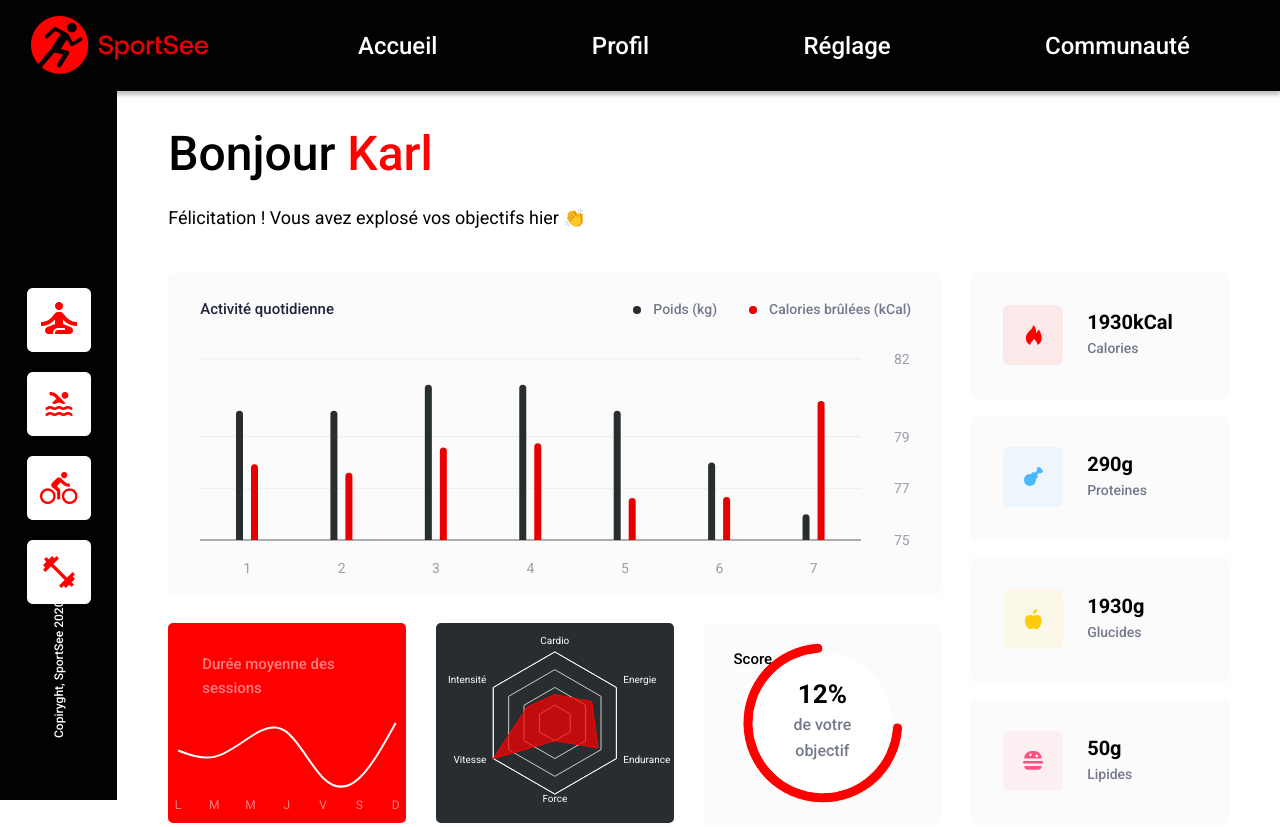
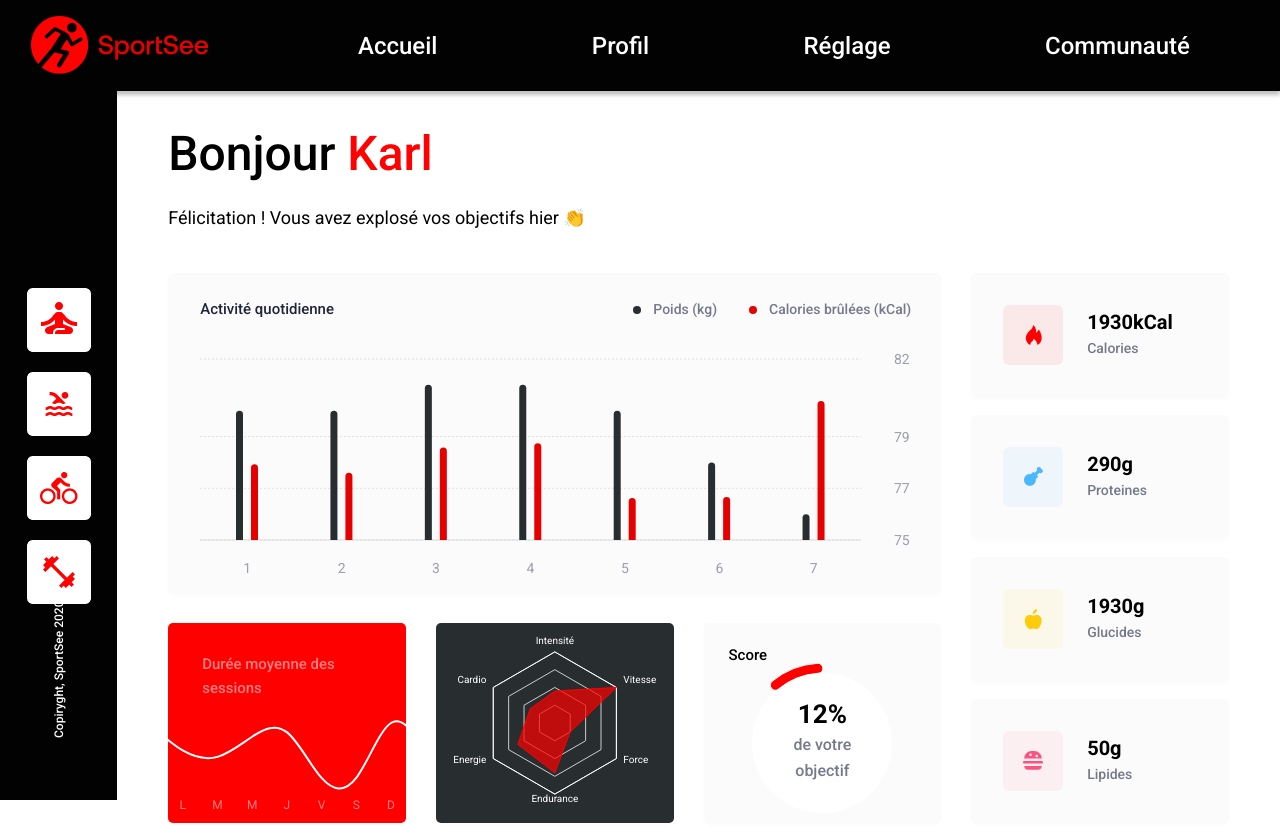
Before and after one commit to jerome-foulet/FouletJerome_12_10092022, a React (Create React App) app: page / in a window 1280 px wide. Built offline with nearby package versions, Linux system fonts and the light colour scheme.

Commit message:
feat(inte): fix responsive

```diff
--- a/src/App.jsx
+++ b/src/App.jsx
@@ -1,5 +1,6 @@
-import React from "react";
+import { React, useEffect, useState } from "react";
 import { useSearchParams } from "react-router-dom";
+
 import logo from "./assets/logo.png";
 import yoga from "./assets/yoga.png";
 import swimming from "./assets/swimming.png";
@@ -9,7 +10,7 @@ import caloriesIcon from "./assets/icon_calories.png";
 import proteinesIcon from "./assets/icon_proteines.png";
 import glucidesIcon from "./assets/icon_glucides.svg";
 import fatIcon from "./assets/icon_fat.svg";
-import { useEffect, useState } from "react";
+
 import getDatas from "./services/getDatas";
 import DailyActivity from "./components/dailyActivity";
 import AverageSessionDuration from "./components/averageSessionDuration";
--- a/src/components/averageSessionDuration.jsx
+++ b/src/components/averageSessionDuration.jsx
@@ -1,3 +1,4 @@
+import { useState } from "react";
 import {
   Line,
   LineChart,
@@ -9,6 +10,13 @@ import {
 
 function AverageSessionDuration({ averageSessionDatas }) {
   const { sessions } = averageSessionDatas;
+  // Set 2 values at the ends for line continuity
+  let sessionsToEcho = [
+    { ...sessions.slice(-1)[0], tickDisplay: false },
+    ...sessions,
+    { ...sessions[0], tickDisplay: false },
+  ];
+  //console.log(sessionsToEcho);
 
   const formatTick = (value) => {
     const ticks = {
@@ -25,6 +33,7 @@ function AverageSessionDuration({ averageSessionDatas }) {
 
   const CustomTooltip = ({ active, payload }) => {
     if (active && payload && payload.length) {
+      if (payload[0].payload.tickDisplay === false) return null;
       return <div className="customTooltip">{`${payload[0].value} min`}</div>;
     }
     return null;
@@ -35,8 +44,8 @@ function AverageSessionDuration({ averageSessionDatas }) {
       <h2>Durée moyenne des sessions</h2>
       <ResponsiveContainer width="100%" height="100%">
         <LineChart
-          data={sessions}
-          margin={{ left: 10, right: 10, top: 100, bottom: 15 }}
+          data={sessionsToEcho}
+          margin={{ left: -20, right: -20, top: 100, bottom: 15 }}
         >
           <Tooltip
             content={<CustomTooltip />}
@@ -58,7 +67,7 @@ function AverageSessionDuration({ averageSessionDatas }) {
             tick={{ fontSize: 12 }}
             tickFormatter={formatTick}
             dy={15}
-            interval={"preserveStartEnd"}
+            interval={0}
           />
           <YAxis hide={true} domain={["dataMin", "dataMax"]} />
         </LineChart>
--- a/src/components/dailyActivity.jsx
+++ b/src/components/dailyActivity.jsx
@@ -51,7 +51,7 @@ function DailyActivity({ activityDatas }) {
           />
           <CartesianGrid
             stroke="#DEDEDE"
-            strokeDasharray="1 1"
+            strokeDasharray="2 2"
             vertical={false}
           />
           <XAxis
@@ -61,6 +61,7 @@ function DailyActivity({ activityDatas }) {
             tickLine={false}
             dy={15}
             tick={{ fill: "#9B9EAC", fontSize: 14 }}
+            stroke={"#DEDEDE"}
           />
           <YAxis
             yAxisId="kilogram"
--- a/src/components/performances.jsx
+++ b/src/components/performances.jsx
@@ -7,6 +7,7 @@ import {
 } from "recharts";
 
 function Performances({ performanceDatas }) {
+  performanceDatas.data.reverse();
   const { data, kind } = performanceDatas;
 
   const formatTick = (value) => {
--- a/src/components/score.jsx
+++ b/src/components/score.jsx
@@ -1,7 +1,7 @@
 import { Cell, Pie, PieChart, ResponsiveContainer } from "recharts";
 
 function Score({ userDatas }) {
-  //userDatas.score = 0.9;
+  //userDatas.score = 340;
   return (
     <article className="statsCard score">
       <h2>Score</h2>
@@ -13,7 +13,7 @@ function Score({ userDatas }) {
           objectif
         </div>
       </div>
-      <ResponsiveContainer width="100%" height="100%">
+      <ResponsiveContainer width="100%" height="80%">
         <PieChart>
           <Pie
             data={[userDatas]}
@@ -24,7 +24,7 @@ function Score({ userDatas }) {
             innerRadius={70}
             outerRadius={80}
             startAngle={90}
-            endAngle={360}
+            endAngle={90 + (userDatas.score / 100) * 360}
           >
             {[userDatas].map((entry, index) => (
               <Cell key={`cell-${index}`} fill="red" />
--- a/src/index.css
+++ b/src/index.css
@@ -258,12 +258,16 @@ main {
 
 .score h2 {
   position: absolute;
-  top: 24px;
-  left: 30px;
+  top: 20px;
+  left: 25px;
   font-weight: 500;
   font-size: 15px;
   line-height: 24px;
   z-index: 2;
+}
+
+.score .recharts-responsive-container {
+  margin-top: 40px;
 }
 
 .score__value {
@@ -272,7 +276,7 @@ main {
   height: 140px;
   border-radius: 50%;
   position: absolute;
-  top: 50%;
+  top: calc(20px + 50%);
   transform: translateY(-50%) translateX(-50%);
   left: 50%;
   text-align: center;
--- a/src/index.js
+++ b/src/index.js
@@ -7,11 +7,9 @@ import { BrowserRouter as Router, Route, Routes } from "react-router-dom";
 
 const root = ReactDOM.createRoot(document.getElementById("root"));
 root.render(
-  <React.StrictMode>
-    <Router>
-      <Routes>
-        <Route path="/" element={<App />} />
-      </Routes>
-    </Router>
-  </React.StrictMode>
+  <Router>
+    <Routes>
+      <Route path="/" element={<App />} />
+    </Routes>
+  </Router>
 );
--- a/src/services/getDatas.jsx
+++ b/src/services/getDatas.jsx
@@ -15,14 +15,14 @@ export default async function getDatas(userId, isMockedData) {
   let performanceDatas = {};
   let averageSessionDatas = {};
   if (isMockedData) {
-    userDatas = await USER_MAIN_DATA.filter((user) => user.id === userId)[0];
-    activityDatas = await USER_ACTIVITY.filter(
+    userDatas = USER_MAIN_DATA.filter((user) => user.id === userId)[0];
+    activityDatas = USER_ACTIVITY.filter(
       (activity) => activity.userId === userId
     )[0];
-    averageSessionDatas = await USER_AVERAGE_SESSIONS.filter(
+    averageSessionDatas = USER_AVERAGE_SESSIONS.filter(
       (averageSession) => averageSession.userId === userId
     )[0];
-    performanceDatas = await USER_PERFORMANCE.filter(
+    performanceDatas = USER_PERFORMANCE.filter(
       (performance) => performance.userId === userId
     )[0];
     console.log("Mocked");
@@ -59,7 +59,6 @@ export default async function getDatas(userId, isMockedData) {
     performanceDatas = performanceDatasJson.data;
     console.log("API");
   }
-  performanceDatas.data.reverse();
   return [
     new UserDatas(userDatas).format(),
     new ActivityDatas(activityDatas).format(),
```
